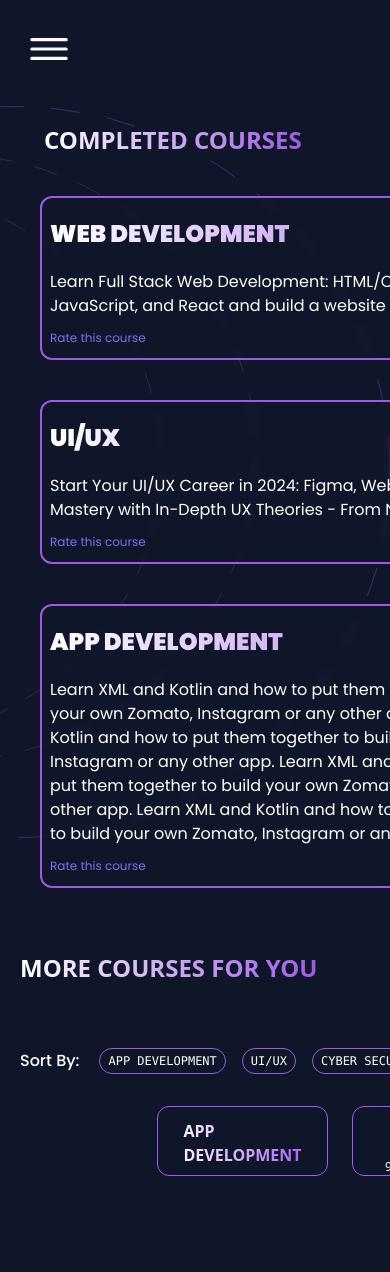
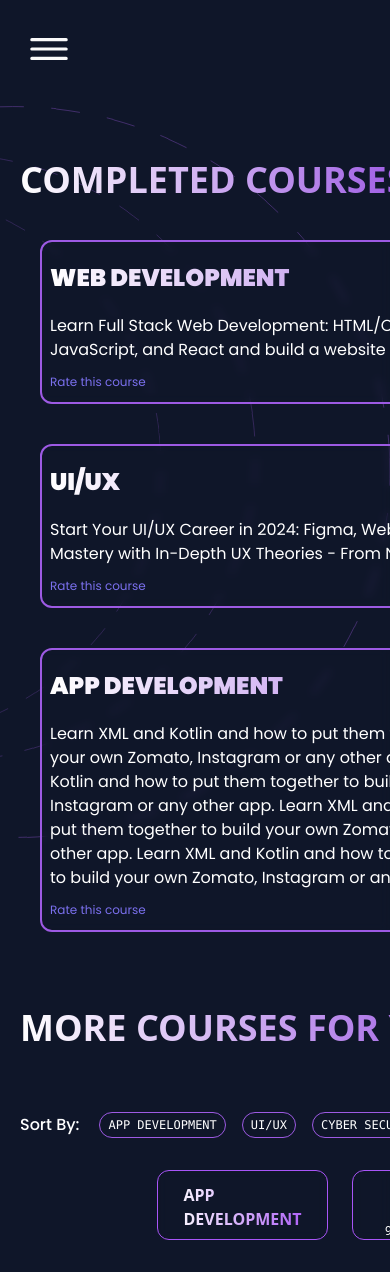
Before and after one commit to MLSAKIIT/AlgoArena, a Next.js app: page /dashboard/completed-courses in a window 390 px wide. Shown: the top 1272 px of the page. Before the commit the page ends 1208 px from the top, so only its background shows below. Built offline with nearby package versions, Linux system fonts and the light colour scheme; no server answers.

Commit message:
Maanas ~ Fixed dashboard issues with allignment

```diff
--- a/src/components/dashboard/CompletedCourses.jsx
+++ b/src/components/dashboard/CompletedCourses.jsx
@@ -16,14 +16,14 @@ export default function CompletedCourses({user}) {
     return (
         <div className="overflow-hidden min-h-screen top-auto flex-auto xl:max-w-full  px-5 lg:max-w-7xl md:max-w-5xl">
             <p>{user}</p>
-      <div className="relative">
+            <div className="relative -z-10">
                 <div className="absolute md:h-[75rem] md:w-[75rem] sm:h-[67rem] sm:w-[47rem] lg:top-[-180px] md:top-0 sm:top-[-20px] 2xl:left-[-80px] lg:left-[-250px] left-[-270px] overflow-hidden lg:rotate-[0deg] md:rotate-[10deg] sm:rotate-[-20deg] rotate-0 lg:block h-[60rem] w-[40rem]">
                     <Image
                         src="/assets/icons/Ellipse3.svg"
                         alt="Ellipse"
                         height={100}
                         width={24}
-            className="absolute lg:w-[55rem] md:w-[51rem] sm:w-[46rem] w-[40rem] lg:h-[90rem] md:h-[71rem] sm:h-[50rem] h-[49rem] md:left-[0rem] top-[0px] overflow-hidden opacity-60 block  "
+                        className="absolute lg:w-[55rem] md:w-[51rem] sm:w-[46rem] w-[40rem] lg:h-[90rem] md:h-[71rem] sm:h-[50rem] h-[49rem] md:left-[0rem] top-[0px] overflow-hidden opacity-60 block "
                     />
                 </div>
                 <div className="absolute h-[50rem] sm:h-[89rem] w-[68.0625rem] md:top-[80px] top:[60px] 2xl:left-[-140px] left-[-250px] overflow-hidden md:rotate-[-10deg] rotate-[-6deg] z-1 lg:block ">
@@ -45,7 +45,7 @@ export default function CompletedCourses({user}) {
                     />
                 </div>
             </div>
-      <div className="CONTENT DIV flex flex-col mx-auto justify-between  xl:max-w-7xl md:max-w-5xl sm:max-w-4xl max-w-screen items-center">
+            <div className="flex flex-col mx-auto justify-between  xl:max-w-7xl md:max-w-5xl sm:max-w-4xl max-w-screen items-center">
                 {/* {session && (
           <Link
             href="/sign-out"
@@ -54,35 +54,32 @@ export default function CompletedCourses({user}) {
             Sign out
           </Link>
         )} */}
-        <div className="flex w-full lg:ml-80 md:mt-12 mt-6 overflow-hidden relative pl-6">
-          <Title text="COMPLETED COURSES" />
+                <div className="flex w-full xl:ml-60 lg:ml-0 sm:ml-60 md:ml-28 md:mt-12 mt-12 overflow-hidden relative ">
+                    <h1 className="text-4xl font-bold font-sans bg-gradient-to-r from-white to-[#9d5ae3] inline-block text-transparent bg-clip-text mt-8">COMPLETED COURSES</h1>
                 </div>
 
-
-        <div className="flex flex-col mt-5">
-          <CompletedCoursesList/>
-
+                <div className="flex sm:pl-7 flex-col mt-5">
+                    <CompletedCoursesList />
                 </div>
 
                 <div className="HEADING DIV md:mt-12 mt-6 overflow-hidden relative flex w-full lg:ml-80 md:ml-60">
-          <Title text="MORE COURSES FOR YOU" />
+                    <h1 className="text-4xl font-bold font-sans bg-gradient-to-r from-white to-[#9d5ae3] inline-block text-transparent bg-clip-text mt-8">MORE COURSES FOR YOU </h1>
                 </div>
 
-        <SortCourses/>
+                <SortCourses />
 
                 <div className=" box-border lg:w-[95%] xl:w-4/5  m-auto sm:auto-cols-max mt-12 sm:gap-6 gap-3 sm:grid sm:grid-cols-3 lg:px-auto md:px-auto sm:overflow-visible  overflow-scroll whitespace-nowrap no-scrollbar py-4 sm:w-11/12 w-screen hidden">
-          <MoreCourses/>
+                    <MoreCourses />
                     <div className="absolute w-[55rem] h-[40rem] right-0 overflow-hidden block">
                         <Image src="/dashboard-ellipse2.svg" alt="Ellipse" fill />
                     </div>
                 </div>
                 <div className="z-50 w-screen sm:hidden my-5">
-        <MoreCoursesSwiper/>
+                    <MoreCoursesSwiper />
                     {/* <div className="absolute w-[55rem] h-[40rem] right-0 overflow-hidden block -z-20">
               <Image src="/dashboard-ellipse2.svg" alt="Ellipse" fill />
             </div> */}
                 </div>
-
 
                 {/* <div className="overflow-hidden pt-32 sm:mb-[-25px] mb-5 w-screen min-w-[100vw] max-w-full z-30">
           <Socials/>
```
Lines whose indentation alone changed are shown as unchanged.
